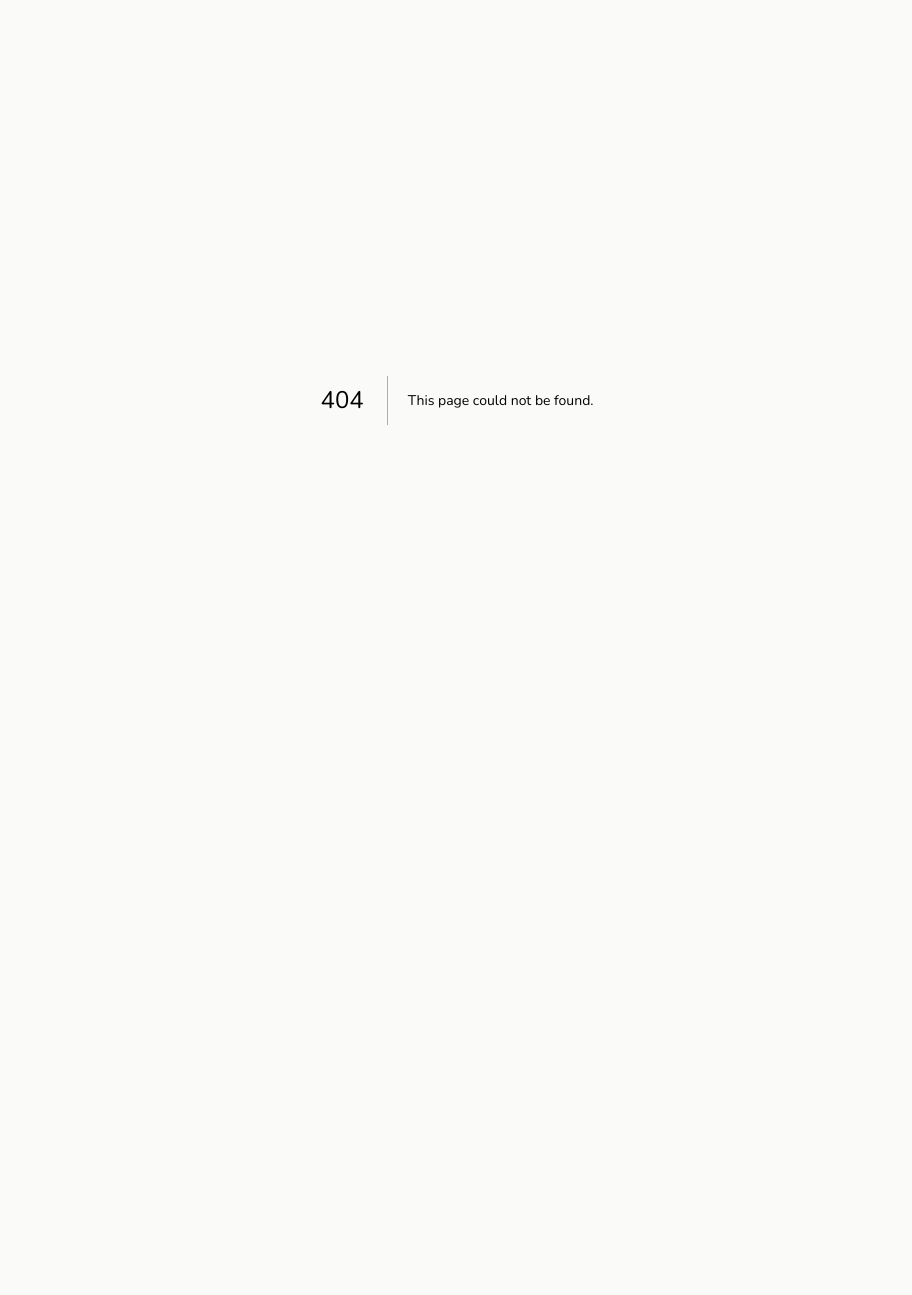
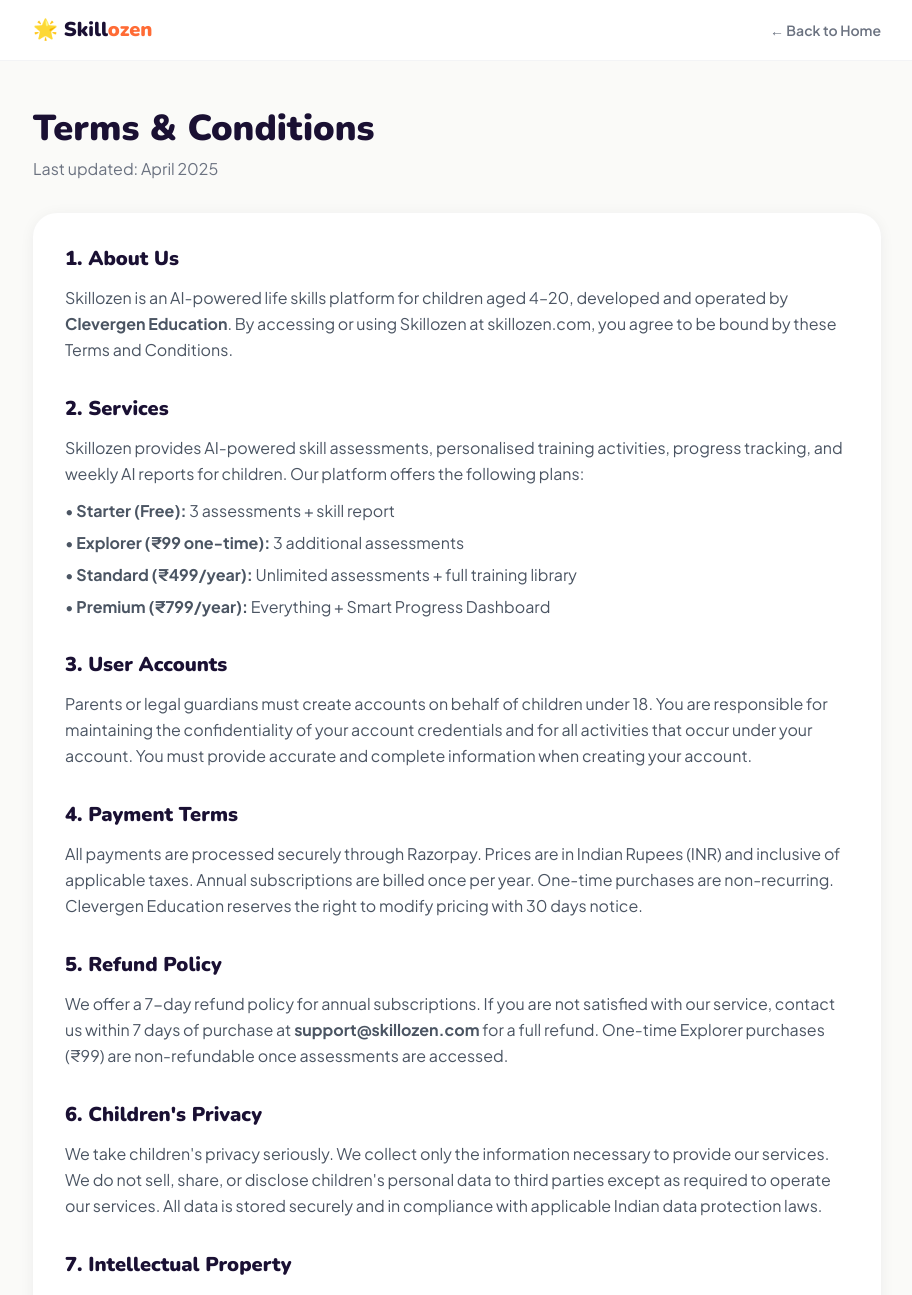
Before and after one commit to lakshmiprabu02/skillozen, a Next.js app: page /terms in a window 1280 px wide. Before the commit this address had no page. Shown: the top 1295 px of the page, without its empty margins (183-1095 px from the left). Before the commit the page ends 800 px from the top, so only its background shows below. Built offline with nearby package versions, Linux system fonts and the light colour scheme.

Commit message:
feat: add Terms and Conditions page

```diff
--- /dev/null
+++ b/app/terms/page.tsx
@@ -0,0 +1,134 @@
+export default function TermsPage() {
+  return (
+    <div className="min-h-screen bg-brand-base">
+      {/* Header */}
+      <div className="bg-white border-b border-gray-100 py-4">
+        <div className="max-w-4xl mx-auto px-6 flex items-center justify-between">
+          <a href="/" className="font-display text-xl font-black text-brand-ink">
+            🌟 Skill<span style={{ color: '#FF6B35' }}>ozen</span>
+          </a>
+          <a href="/" className="text-sm font-semibold text-gray-500 hover:text-brand-violet">
+            ← Back to Home
+          </a>
+        </div>
+      </div>
+
+      <div className="max-w-4xl mx-auto px-6 py-12">
+        <h1 className="font-display text-4xl font-black text-brand-ink mb-2">Terms & Conditions</h1>
+        <p className="text-gray-500 mb-8">Last updated: April 2025</p>
+
+        <div className="bg-white rounded-3xl shadow-card p-8 space-y-8">
+
+          <section>
+            <h2 className="font-display text-xl font-black text-brand-ink mb-3">1. About Us</h2>
+            <p className="text-gray-600 leading-relaxed">
+              Skillozen is an AI-powered life skills platform for children aged 4–20, developed and operated by
+              <strong> Clevergen Education</strong>. By accessing or using Skillozen at skillozen.com,
+              you agree to be bound by these Terms and Conditions.
+            </p>
+          </section>
+
+          <section>
+            <h2 className="font-display text-xl font-black text-brand-ink mb-3">2. Services</h2>
+            <p className="text-gray-600 leading-relaxed">
+              Skillozen provides AI-powered skill assessments, personalised training activities, progress tracking,
+              and weekly AI reports for children. Our platform offers the following plans:
+            </p>
+            <ul className="mt-3 space-y-2 text-gray-600">
+              <li>• <strong>Starter (Free):</strong> 3 assessments + skill report</li>
+              <li>• <strong>Explorer (₹99 one-time):</strong> 3 additional assessments</li>
+              <li>• <strong>Standard (₹499/year):</strong> Unlimited assessments + full training library</li>
+              <li>• <strong>Premium (₹799/year):</strong> Everything + Smart Progress Dashboard</li>
+            </ul>
+          </section>
+
+          <section>
+            <h2 className="font-display text-xl font-black text-brand-ink mb-3">3. User Accounts</h2>
+            <p className="text-gray-600 leading-relaxed">
+              Parents or legal guardians must create accounts on behalf of children under 18.
+              You are responsible for maintaining the confidentiality of your account credentials
+              and for all activities that occur under your account. You must provide accurate and
+              complete information when creating your account.
+            </p>
+          </section>
+
+          <section>
+            <h2 className="font-display text-xl font-black text-brand-ink mb-3">4. Payment Terms</h2>
+            <p className="text-gray-600 leading-relaxed">
+              All payments are processed securely through Razorpay. Prices are in Indian Rupees (INR)
+              and inclusive of applicable taxes. Annual subscriptions are billed once per year.
+              One-time purchases are non-recurring. Clevergen Education reserves the right to
+              modify pricing with 30 days notice.
+            </p>
+          </section>
+
+          <section>
+            <h2 className="font-display text-xl font-black text-brand-ink mb-3">5. Refund Policy</h2>
+            <p className="text-gray-600 leading-relaxed">
+              We offer a 7-day refund policy for annual subscriptions. If you are not satisfied with
+              our service, contact us within 7 days of purchase at
+              <strong> support@skillozen.com</strong> for a full refund.
+              One-time Explorer purchases (₹99) are non-refundable once assessments are accessed.
+            </p>
+          </section>
+
+          <section>
+            <h2 className="font-display text-xl font-black text-brand-ink mb-3">6. Children's Privacy</h2>
+            <p className="text-gray-600 leading-relaxed">
+              We take children's privacy seriously. We collect only the information necessary to
+              provide our services. We do not sell, share, or disclose children's personal data
+              to third parties except as required to operate our services. All data is stored
+              securely and in compliance with applicable Indian data protection laws.
+            </p>
+          </section>
+
+          <section>
+            <h2 className="font-display text-xl font-black text-brand-ink mb-3">7. Intellectual Property</h2>
+            <p className="text-gray-600 leading-relaxed">
+              All content on Skillozen including activities, assessments, reports, and platform design
+              is the intellectual property of Clevergen Education. You may not copy, reproduce,
+              or distribute any content without written permission.
+            </p>
+          </section>
+
+          <section>
+            <h2 className="font-display text-xl font-black text-brand-ink mb-3">8. Limitation of Liability</h2>
+            <p className="text-gray-600 leading-relaxed">
+              Skillozen is an educational support tool and does not replace professional educational
+              or psychological assessment. Clevergen Education shall not be liable for any indirect,
+              incidental, or consequential damages arising from use of our platform.
+            </p>
+          </section>
+
+          <section>
+            <h2 className="font-display text-xl font-black text-brand-ink mb-3">9. Governing Law</h2>
+            <p className="text-gray-600 leading-relaxed">
+              These terms are governed by the laws of India. Any disputes shall be subject to the
+              exclusive jurisdiction of the courts in Chennai, Tamil Nadu, India.
+            </p>
+          </section>
+
+          <section>
+            <h2 className="font-display text-xl font-black text-brand-ink mb-3">10. Contact Us</h2>
+            <p className="text-gray-600 leading-relaxed">
+              For any questions regarding these terms, please contact us at:
+            </p>
+            <div className="mt-3 p-4 bg-gray-50 rounded-2xl text-gray-600">
+              <p><strong>Clevergen Education</strong></p>
+              <p>Product: Skillozen</p>
+              <p>Website: skillozen.com</p>
+              <p>Email: support@skillozen.com</p>
+              <p>Location: Chennai, Tamil Nadu, India</p>
+            </div>
+          </section>
+
+        </div>
+      </div>
+
+      {/* Footer */}
+      <div className="text-center py-8 text-gray-400 text-sm">
+        © 2025 Clevergen Education. All rights reserved. Skillozen is a product of Clevergen Education.
+      </div>
+    </div>
+  )
+}
```
